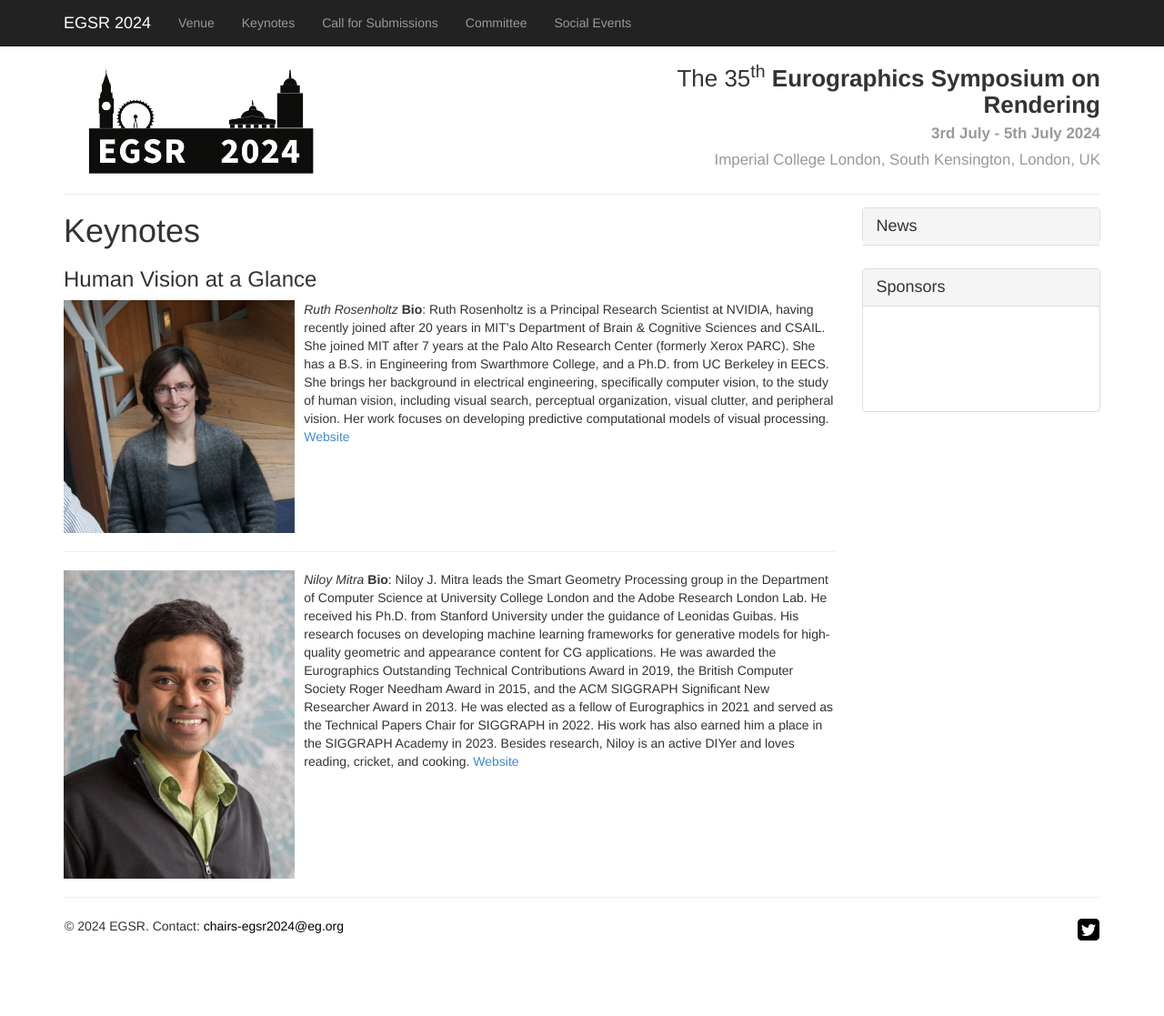
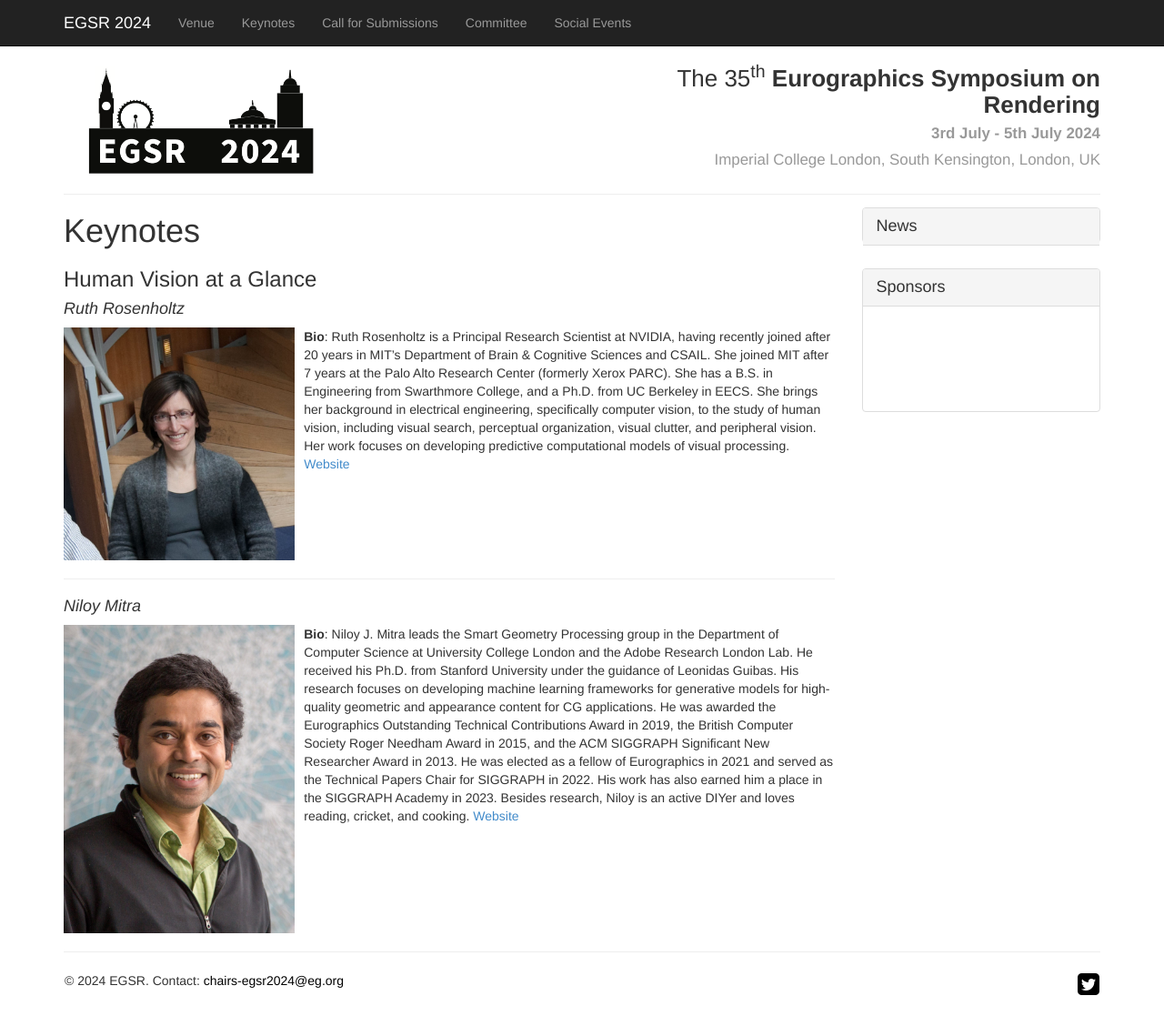
Before and after one commit to emilienogue/egsr2024.github.io, a Jekyll site: the page built from keynotes.md, in a window 1280 px wide and 1117 px high. Shown: the whole window at 91% size. Built offline with Jekyll 4.4.1, drawn with Linux system fonts in a browser that asks for light colours; comment, search, counter and statistics services are not loaded.

```diff
--- a/keynotes.md
+++ b/keynotes.md
@@ -23,7 +23,7 @@ year: 2024
 <div class="keynote-container">
   <!-- First Keynote -->
   <h3>Human Vision at a Glance</h3>
-  <em>Ruth Rosenholtz</em>
+  <h4><em>Ruth Rosenholtz</em></h4>
 
   <img class="keynotes-image" src="{{site.url}}/img/keynotes/RosenholtzHeadshot.jpg" alt="Ruth Rosenholtz">
   <strong>Bio</strong>: Ruth Rosenholtz is a Principal Research Scientist at NVIDIA, having recently joined after 20 years in MIT’s Department of Brain & Cognitive Sciences and CSAIL. She joined MIT after 7 years at the Palo Alto Research Center (formerly Xerox PARC). She has a B.S. in Engineering from Swarthmore College, and a Ph.D. from UC Berkeley in EECS. She brings her background in electrical engineering, specifically computer vision, to the study of human vision, including visual search, perceptual organization, visual clutter, and peripheral vision. Her work focuses on developing predictive computational models of visual processing.
@@ -35,7 +35,7 @@ year: 2024
 
 <div class="keynote-container">
   <!-- Second Keynote -->
-  <em>Niloy Mitra</em>
+  <h4><em>Niloy Mitra</em></h4>
 
   <img class="keynotes-image" src="{{site.url}}/img/keynotes/NiloyMitra.jpeg" alt="Niloy Mitra">
   <strong>Bio</strong>: Niloy J. Mitra leads the Smart Geometry Processing group in the Department of Computer Science at University College London and the Adobe Research London Lab. He received his Ph.D. from Stanford University under the guidance of Leonidas Guibas. His research focuses on developing machine learning frameworks for generative models for high-quality geometric and appearance content for CG applications. He was awarded the Eurographics Outstanding Technical Contributions Award in 2019, the British Computer Society Roger Needham Award in 2015, and the ACM SIGGRAPH Significant New Researcher Award in 2013. He was elected as a fellow of Eurographics in 2021 and served as the Technical Papers Chair for SIGGRAPH in 2022. His work has also earned him a place in the SIGGRAPH Academy in 2023. Besides research, Niloy is an active DIYer and loves reading, cricket, and cooking.
```
